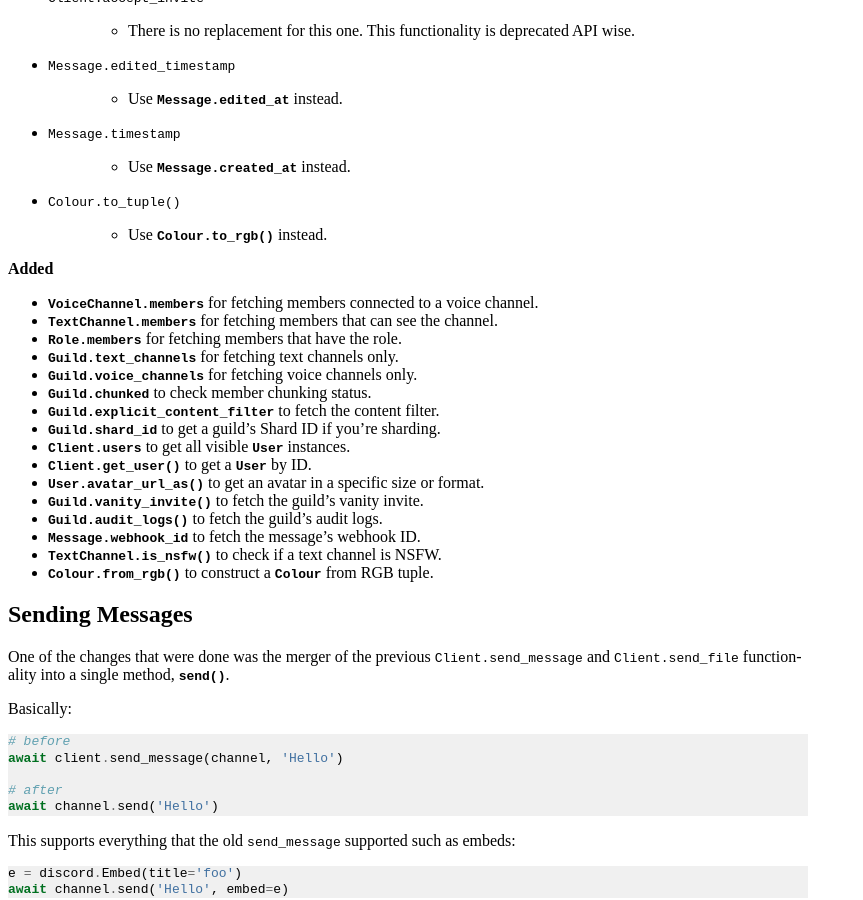
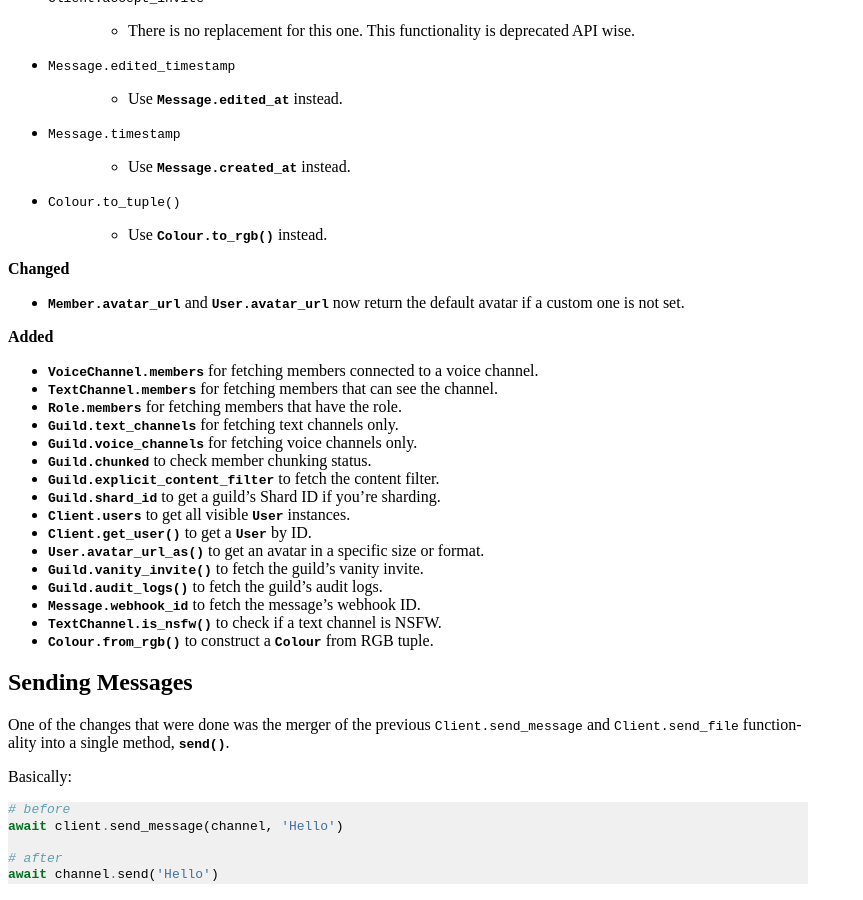
Before and after one commit to spartacus0816/dsbot, a Sphinx documentation site: the page built from docs/migrating.rst, in a window 1280 px wide and 900 px high, scrolled down 4495 px. Shown: the whole window, without its empty margins (0-863 px from the left). Built offline with Sphinx 7.4.7, drawn with Linux system fonts in a browser that asks for light colours.

Commit message:
Mention User.avatar_url change in migration page.

```diff
--- a/docs/migrating.rst
+++ b/docs/migrating.rst
@@ -346,6 +346,10 @@ They will be enumerated here.
 - ``Colour.to_tuple()``
 
     - Use :meth:`Colour.to_rgb` instead.
+
+**Changed**
+
+- :attr:`Member.avatar_url` and :attr:`User.avatar_url` now return the default avatar if a custom one is not set.
 
 **Added**
 
```
